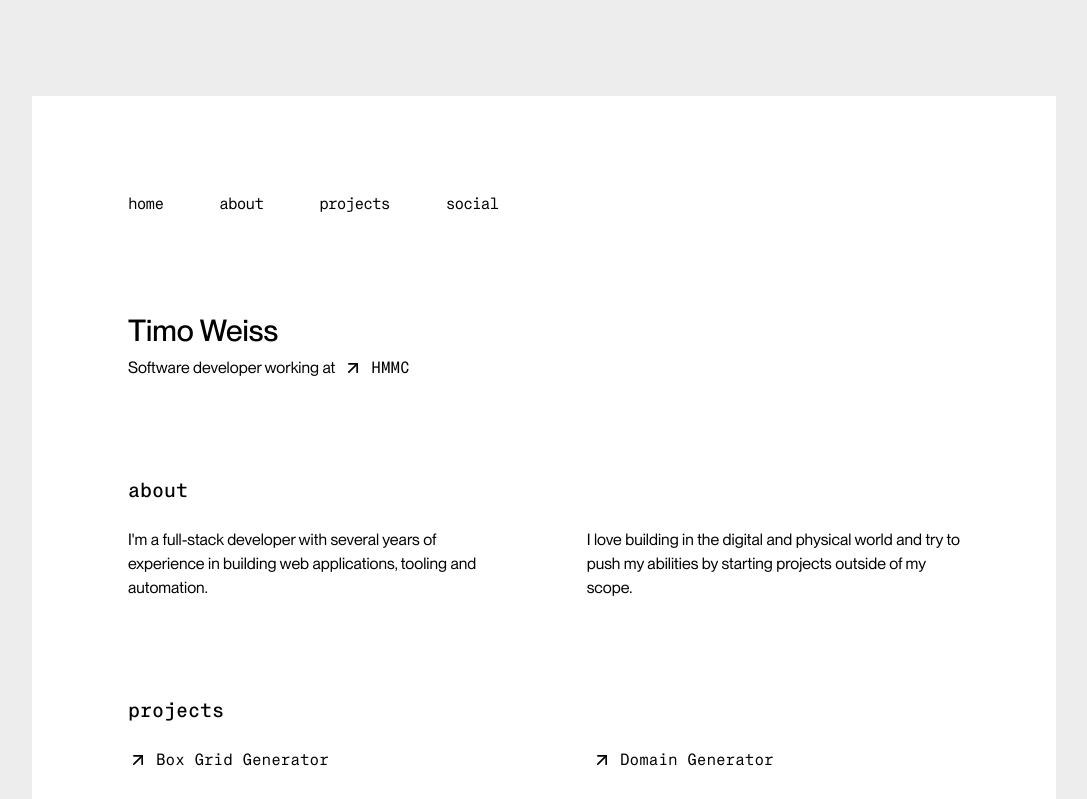
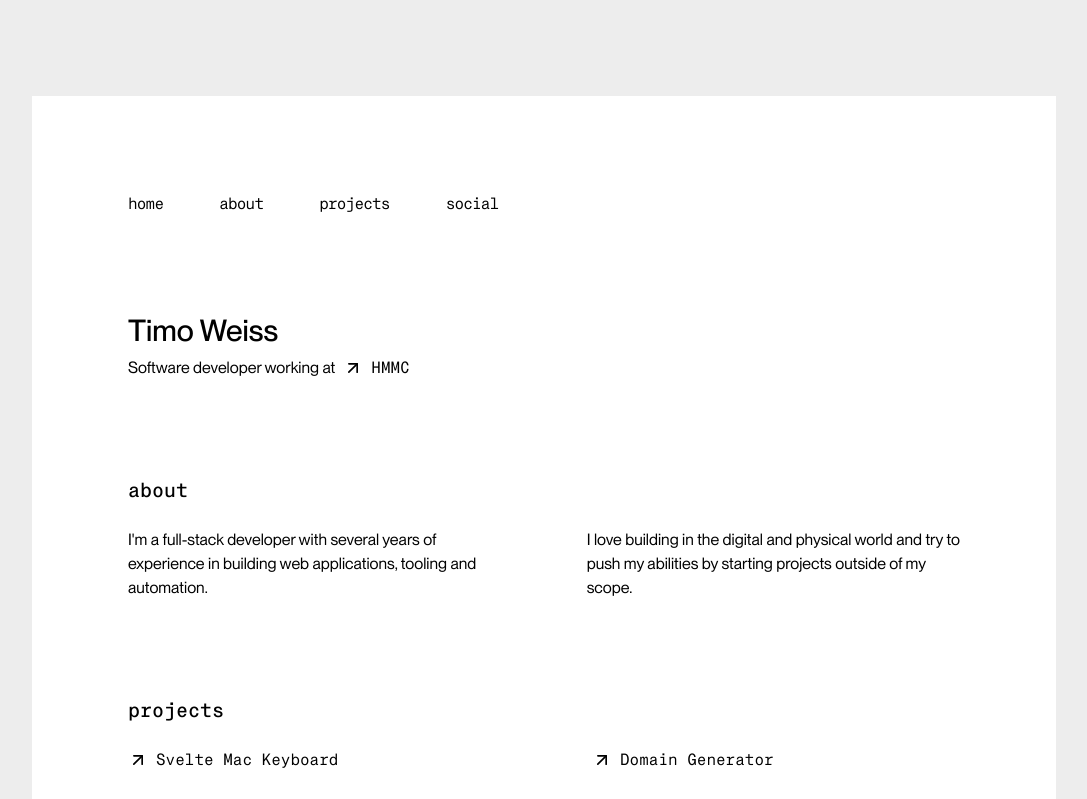
Before and after one commit to exddc/personal-site, a Next.js app: page / in a window 1280 px wide. Shown: the top 799 px of the page, without its empty margins (96-1183 px from the left). Built offline with nearby package versions, Linux system fonts and the light colour scheme.

Commit message:
New link to svelte keyboard

```diff
--- a/app/page.tsx
+++ b/app/page.tsx
@@ -38,6 +38,10 @@ export default function Home() {
         <div className="flex flex-col gap-6 text-base lg:flex-row lg:gap-24">
           <div className="flex w-full flex-col gap-6">
             <Link
+              href="https://svelte-keyboard.timoweiss.me"
+              title="Svelte Mac Keyboard"
+            />
+            <Link
               href="https://box-grid.timoweiss.me"
               title="Box Grid Generator"
             />
```
